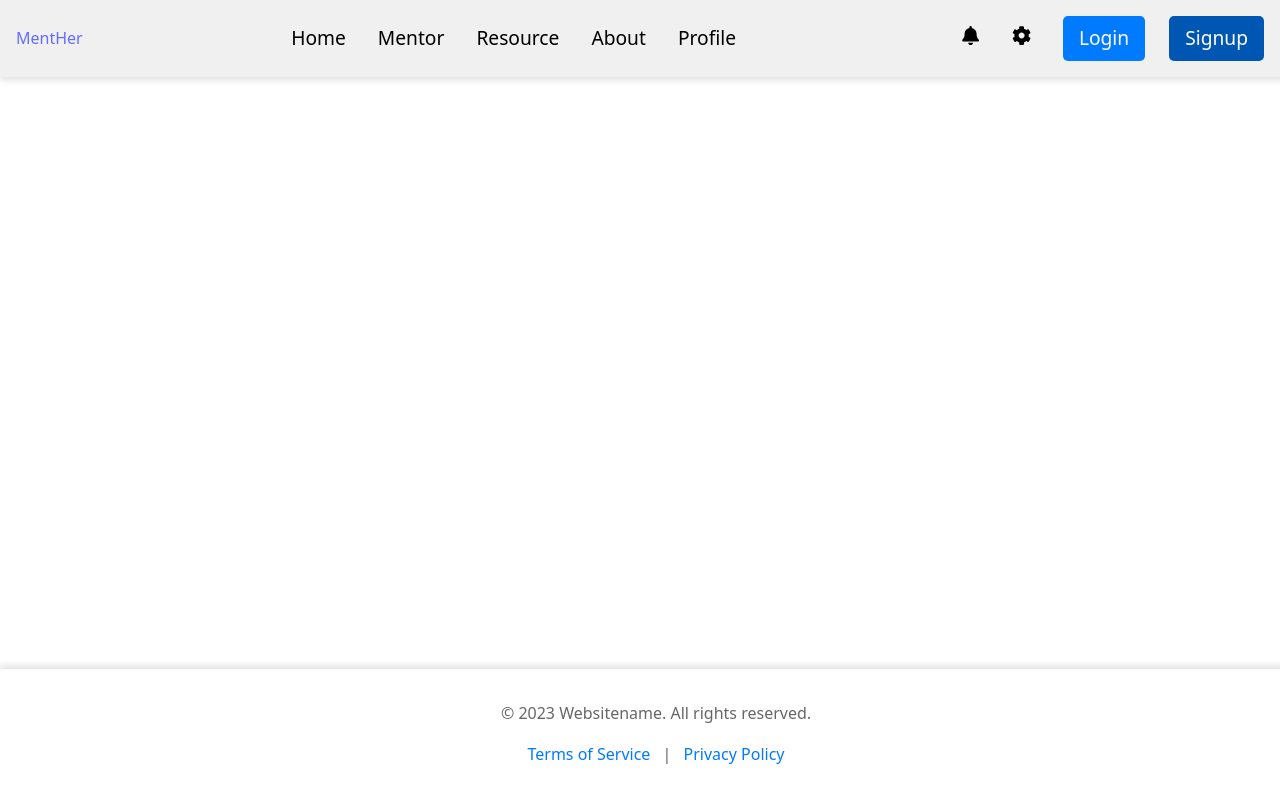
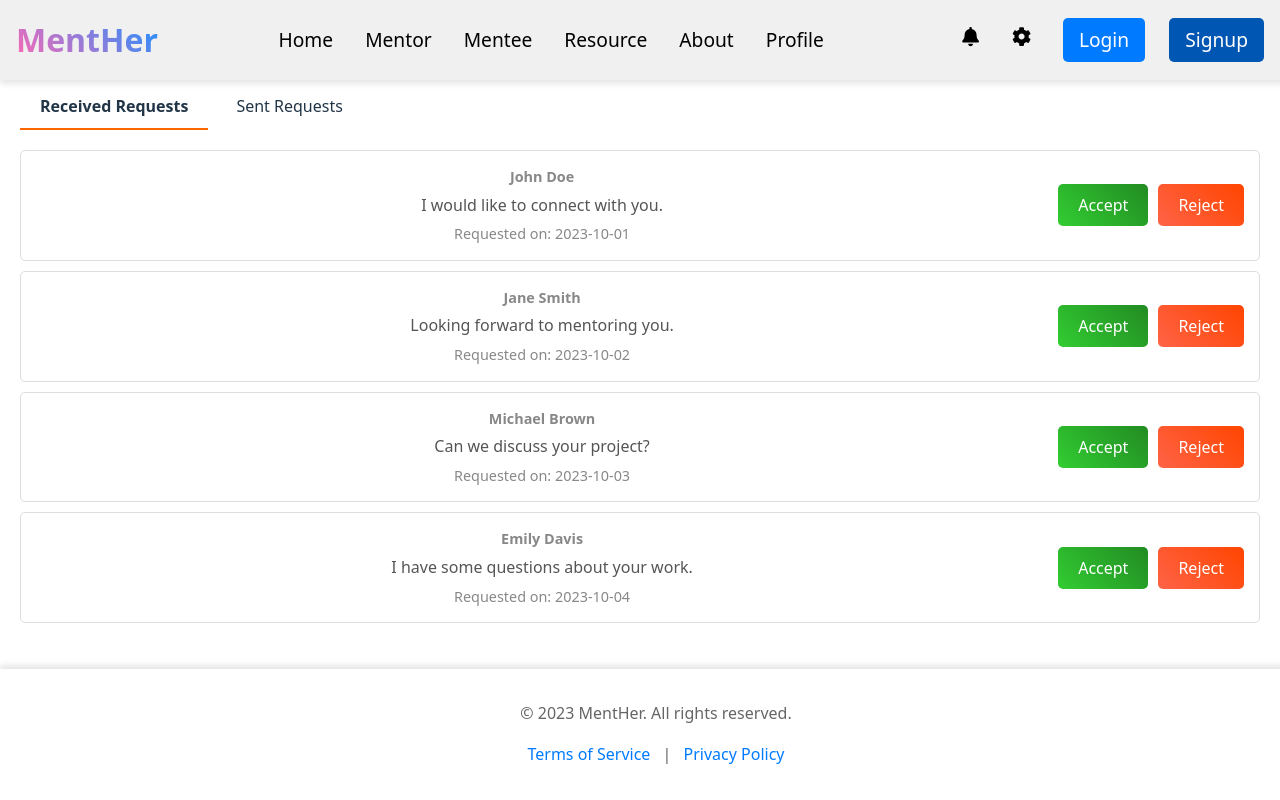
Before and after one commit to sathya2809/GBS-Diversity, a React (Vite) app in the folder Client/: page /mentee in a window 1280 px wide. Built offline with nearby package versions, Linux system fonts and the light colour scheme.

Commit message:
mentee implemented

```diff
--- a/Client/src/App.jsx
+++ b/Client/src/App.jsx
@@ -2,6 +2,7 @@ import React from 'react';
 import { Route, Routes, useLocation } from 'react-router-dom';
 import Home from './Pages/Home';
 import Mentor from './Pages/Mentor';
+import Mentee from './Pages/Mentee';
 import About from './Pages/About';
 import Profile from './Pages/Profile';
 import Settings from './Pages/Settings';
@@ -25,6 +26,7 @@ const AppContent = () => {
         <Routes>
           <Route path="/" element={<Home />} />
           <Route path="/mentor" element={<Mentor />} />
+          <Route path="/mentee" element={<Mentee />} />
           <Route path="/resource" element={<Resource />} />
           <Route path="/about" element={<About />} />
           <Route path="/profile" element={<Profile />} />
--- a/Client/src/Components/Common/Footer.jsx
+++ b/Client/src/Components/Common/Footer.jsx
@@ -4,7 +4,7 @@ import '../../Styles/Footer.css'
 const Footer = () => {
   return (
     <footer className="footer">
-      <p>&copy; 2023 Websitename. All rights reserved.</p>
+      <p>&copy; 2023 MentHer. All rights reserved.</p>
       <p>
         <a href="/terms">Terms of Service</a> | <a href="/privacy">Privacy Policy</a>
       </p>
--- a/Client/src/Components/Common/Header.jsx
+++ b/Client/src/Components/Common/Header.jsx
@@ -7,14 +7,14 @@ const Header = () => {
   return (
     <header className="header">
       <div className="header-left">
-      <Link to="/" className="text-gray-800 font-bold text-xl hover:text-orange-500 transition duration-300">
-  Ment<span className="text-orange-500 font-xlbold">Her</span>
-</Link>
-
+        <Link to="/" className="text-gray-800 font-bold text-xl hover:text-orange-500 transition duration-300">
+          <span className="text-gradient">MentHer</span>
+        </Link>
       </div>
       <nav className="nav">
         <Link to="/" className="nav-link">Home</Link>
         <Link to="/mentor" className="nav-link">Mentor</Link>
+        <Link to="/mentee" className="nav-link">Mentee</Link>
         <Link to="/resource" className="nav-link">Resource</Link>
         <Link to="/about" className="nav-link">About</Link>
         <Link to="/profile" className="nav-link">Profile</Link>
--- /dev/null
+++ b/Client/src/Pages/Mentee.jsx
@@ -0,0 +1,90 @@
+import React, { useState } from 'react';
+import '../Styles/Mentee.css';
+
+const Mentee = () => {
+  const [activeTab, setActiveTab] = useState('received');
+  const [receivedRequests, setReceivedRequests] = useState([
+    { id: 1, name: 'John Doe', message: 'I would like to connect with you.', date: '2023-10-01', status: 'pending' },
+    { id: 2, name: 'Jane Smith', message: 'Looking forward to mentoring you.', date: '2023-10-02', status: 'pending' },
+    { id: 3, name: 'Michael Brown', message: 'Can we discuss your project?', date: '2023-10-03', status: 'pending' },
+    { id: 4, name: 'Emily Davis', message: 'I have some questions about your work.', date: '2023-10-04', status: 'pending' },
+  ]);
+
+  const [sentRequests, setSentRequests] = useState([
+    { id: 1, name: 'Alice Johnson', message: 'Can you be my mentor?', date: '2023-10-03', status: 'pending' },
+    { id: 2, name: 'Bob Brown', message: 'I need guidance on my project.', date: '2023-10-04', status: 'pending' },
+    { id: 3, name: 'Charlie Wilson', message: 'Would you like to collaborate?', date: '2023-10-05', status: 'pending' },
+    { id: 4, name: 'Diana Evans', message: 'Can we have a meeting?', date: '2023-10-06', status: 'pending' },
+  ]);
+
+  const handleAccept = (id) => {
+    setReceivedRequests(receivedRequests.map(req => req.id === id ? { ...req, status: 'accepted' } : req));
+  };
+
+  const handleReject = (id) => {
+    setReceivedRequests(receivedRequests.map(req => req.id === id ? { ...req, status: 'rejected' } : req));
+  };
+
+  const handleWithdraw = (id) => {
+    setSentRequests(sentRequests.filter(req => req.id !== id));
+  };
+
+  return (
+    <div className="mentee-container">
+      <div className="tabs">
+        <div className={`tab ${activeTab === 'received' ? 'active' : ''}`} onClick={() => setActiveTab('received')}>
+          Received Requests
+        </div>
+        <div className={`tab ${activeTab === 'sent' ? 'active' : ''}`} onClick={() => setActiveTab('sent')}>
+          Sent Requests
+        </div>
+      </div>
+
+      {activeTab === 'received' && (
+        <div className="request-list">
+          {receivedRequests.map(request => (
+            <div key={request.id} className="request-card">
+              <div className="details">
+                <span><strong>{request.name}</strong></span>
+                <p>{request.message}</p>
+                <span>Requested on: {request.date}</span>
+              </div>
+              <div className="actions">
+                {request.status === 'pending' ? (
+                  <>
+                    <button className="accept-btn" onClick={() => handleAccept(request.id)}>Accept</button>
+                    <button className="reject-btn" onClick={() => handleReject(request.id)}>Reject</button>
+                  </>
+                ) : (
+                  <span>{request.status}</span>
+                )}
+              </div>
+            </div>
+          ))}
+        </div>
+      )}
+
+      {activeTab === 'sent' && (
+        <div className="request-list">
+          {sentRequests.map(request => (
+            <div key={request.id} className="request-card">
+              <div className="details">
+                <span><strong>{request.name}</strong></span>
+                <p>{request.message}</p>
+                <span>Requested on: {request.date}</span>
+              </div>
+              <div className="actions">
+                <span>{request.status}</span>
+                {request.status === 'pending' && (
+                  <button className="reject-btn" onClick={() => handleWithdraw(request.id)}>Withdraw</button>
+                )}
+              </div>
+            </div>
+          ))}
+        </div>
+      )}
+    </div>
+  );
+};
+
+export default Mentee;
--- a/Client/src/Styles/Header.css
+++ b/Client/src/Styles/Header.css
@@ -77,3 +77,11 @@
 .header-right {
   margin-right: 1rem;
 }
+
+.text-gradient {
+  background: linear-gradient(45deg, #FF69B4, #1E90FF);
+  -webkit-background-clip: text;
+  -webkit-text-fill-color: transparent;
+  font-size: 2rem;
+  font-weight:700;
+}
--- /dev/null
+++ b/Client/src/Styles/Mentee.css
@@ -0,0 +1,85 @@
+.mentee-container {
+  padding: 20px;
+}
+
+.tabs {
+  display: flex;
+  justify-content: flex-start;
+  margin-bottom: 20px;
+}
+
+.tab {
+  padding: 10px 20px;
+  cursor: pointer;
+  border-bottom: 2px solid transparent;
+}
+
+.tab.active {
+  border-bottom: 2px solid #ff6600;
+  font-weight: bold;
+}
+
+.request-card {
+  border: 1px solid #ddd;
+  border-radius: 5px;
+  padding: 15px;
+  margin-bottom: 10px;
+  display: flex;
+  justify-content: space-between;
+  align-items: center;
+  transition: transform 0.3s ease, box-shadow 0.3s ease;
+}
+
+.request-card:hover {
+  transform: translateY(-5px);
+  box-shadow: 0 4px 8px rgba(0, 0, 0, 0.1);
+}
+
+.request-card .details {
+  flex-grow: 1;
+}
+
+.request-card .actions {
+  display: flex;
+  align-items: center;
+}
+
+.request-card button {
+  margin-left: 10px;
+  padding: 10px 15px;
+  border: none;
+  border-radius: 5px;
+  color: white;
+  cursor: pointer;
+}
+
+.request-card .accept-btn {
+  background: linear-gradient(45deg, #32CD32, #228B22);
+  padding-top: 10px;
+  padding-bottom: 10px;
+  padding-right: 20px;
+  padding-left: 20px;
+}
+
+.request-card .reject-btn {
+  background: linear-gradient(45deg, #FF6347, #FF4500);
+  padding-top: 10px;
+  padding-bottom: 10px;
+  padding-right: 20px;
+  padding-left: 20px;
+}
+
+.request-list {
+  margin-top: 20px;
+}
+
+.request-card .details p {
+  margin: 5px 0;
+  color: #555;
+}
+
+.request-card .details span {
+  display: block;
+  font-size: 0.9em;
+  color: #888;
+}
```
Also changed, not shown: 1 other file (tests, documents, lock files or other folders).
